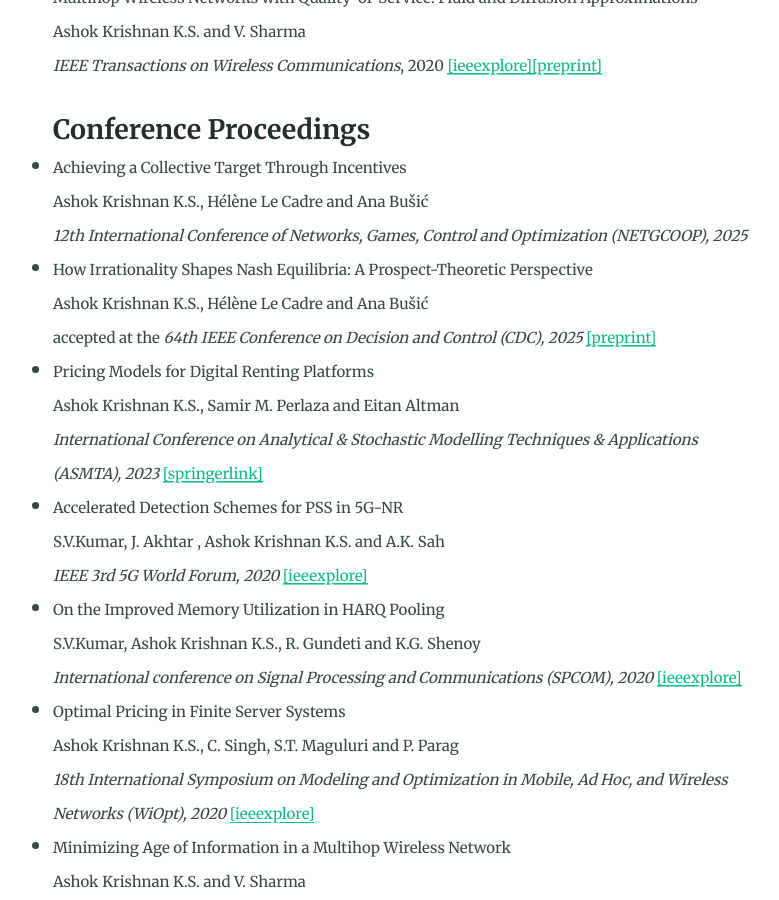
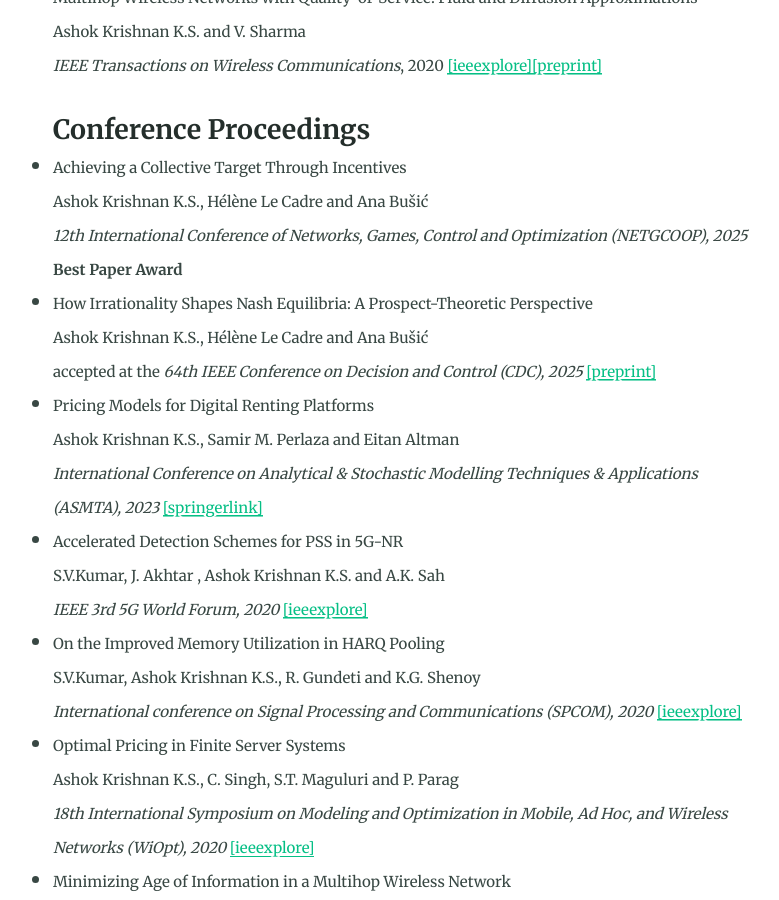
Before and after one commit to ashokkri/ashokkri.github.io, a Jekyll site: the page built from publications.md, in a window 1280 px wide and 900 px high, scrolled down 720 px. Shown: the whole window, without its empty margins (230-1009 px from the left). Built offline with Jekyll 4.4.1, drawn with Linux system fonts in a browser that asks for light colours.

Commit message:
Update publications.md

```diff
--- a/publications.md
+++ b/publications.md
@@ -25,7 +25,7 @@ feature_image: "https://picsum.photos/1300/400?image=989"
 
 - <small> Achieving a Collective Target Through Incentives
    Ashok Krishnan K.S., Hélène Le Cadre and Ana Bušić
-   *12th International Conference of Networks, Games, Control and Optimization (NETGCOOP), 2025*
+   *12th International Conference of Networks, Games, Control and Optimization (NETGCOOP), 2025*  **Best Paper Award**
 
 - <small>How Irrationality Shapes Nash Equilibria: A Prospect-Theoretic Perspective
    Ashok Krishnan K.S., Hélène Le Cadre and Ana Bušić
```
